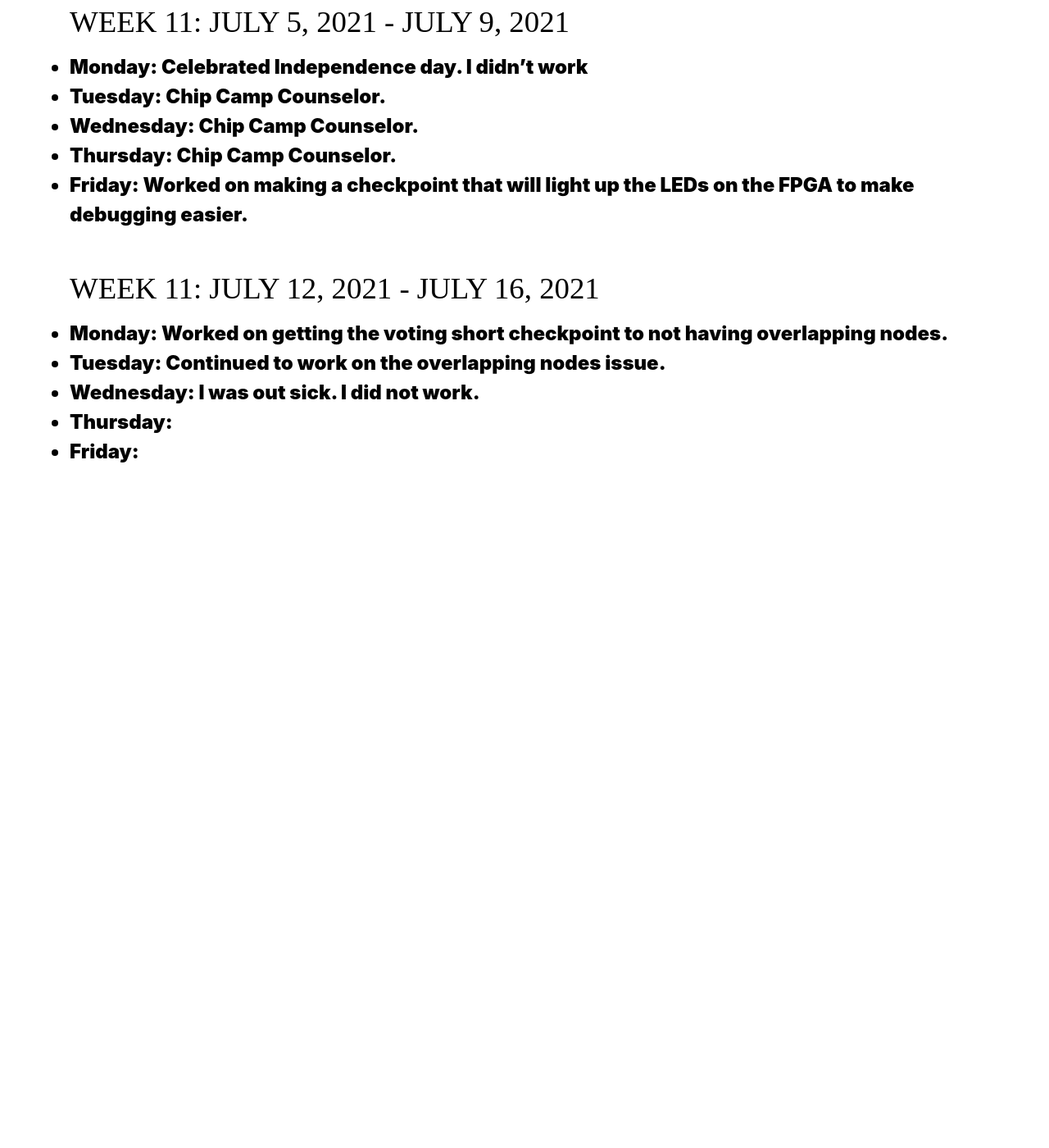
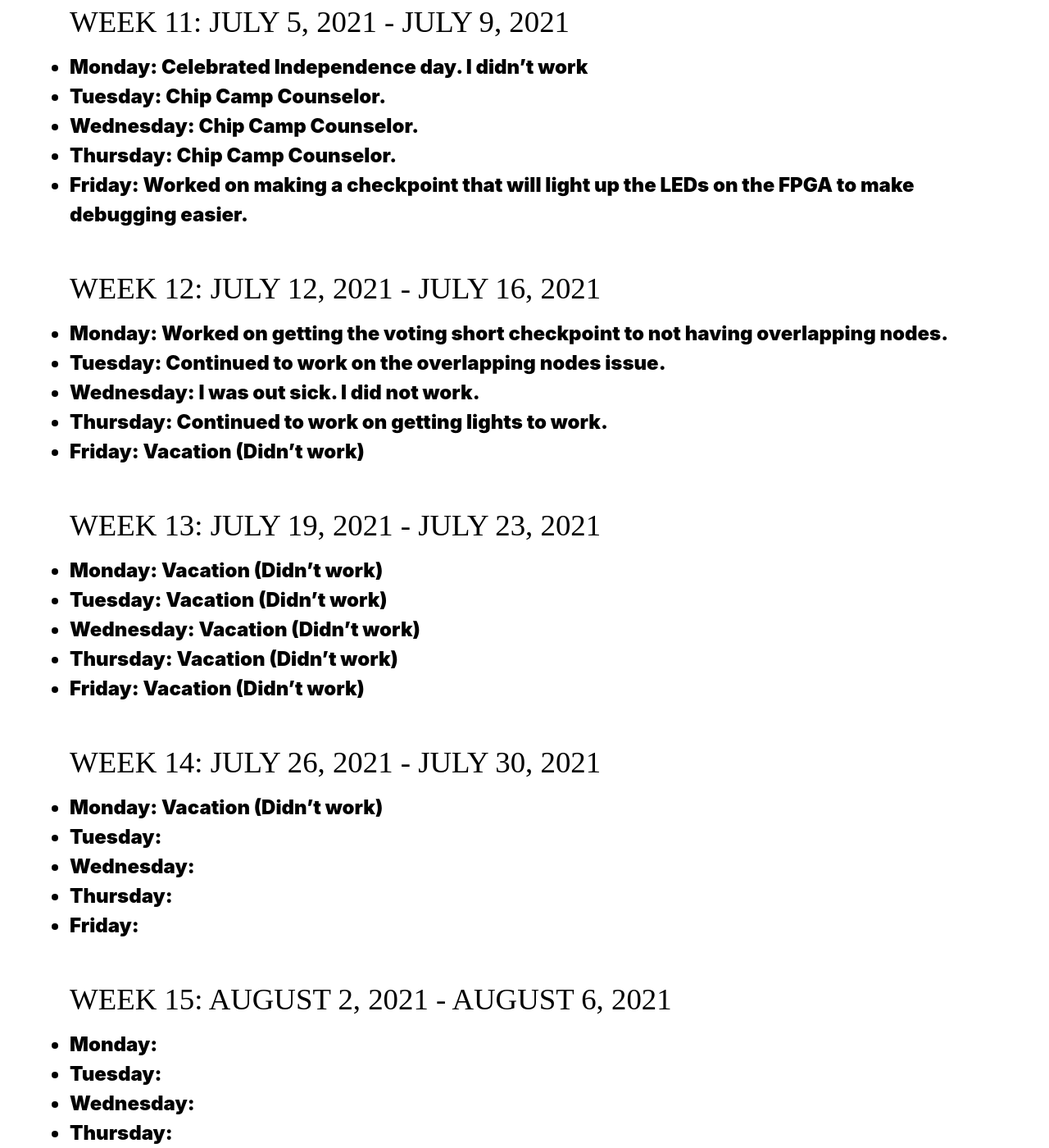
Before and after one commit to jonath48/jonath48.github.io, a Jekyll site: the page built from _pages/log.md, in a window 1280 px wide and 1400 px high, scrolled down 4489 px. Shown: the whole window at 82% size. Built offline with Jekyll 4.4.1, drawn with Linux system fonts in a browser that asks for light colours; before the commit the page ends 5073 px from its top, so only the background shows below that.

Commit message:
Added logs

```diff
--- a/_pages/log.md
+++ b/_pages/log.md
@@ -91,10 +91,34 @@ title: Jonathan Thompson's IMMERSE Log
 * **Thursday**: Chip Camp Counselor.
 * **Friday**: Worked on making a checkpoint that will light up the LEDs on the FPGA to make debugging easier.
 
-### Week 11: July 12, 2021 - July 16, 2021
+### Week 12: July 12, 2021 - July 16, 2021
 
 * **Monday**: Worked on getting the voting short checkpoint to not having overlapping nodes.
 * **Tuesday**: Continued to work on the overlapping nodes issue.
 * **Wednesday**: I was out sick. I did not work.
+* **Thursday**: Continued to work on getting lights to work.
+* **Friday**: Vacation (Didn't work)
+
+### Week 13: July 19, 2021 - July 23, 2021
+
+* **Monday**: Vacation (Didn't work)
+* **Tuesday**: Vacation (Didn't work)
+* **Wednesday**: Vacation (Didn't work)
+* **Thursday**: Vacation (Didn't work)
+* **Friday**: Vacation (Didn't work)
+
+### Week 14: July 26, 2021 - July 30, 2021
+
+* **Monday**: Vacation (Didn't work)
+* **Tuesday**:
+* **Wednesday**:
 * **Thursday**:
 * **Friday**:
+
+### Week 15: August 2, 2021 - August 6, 2021
+
+* **Monday**:
+* **Tuesday**:
+* **Wednesday**:
+* **Thursday**:
+* **Friday**:
```
